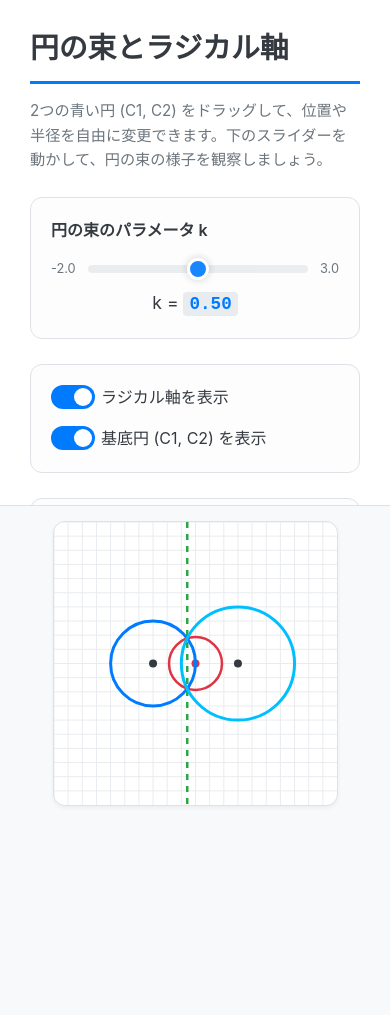
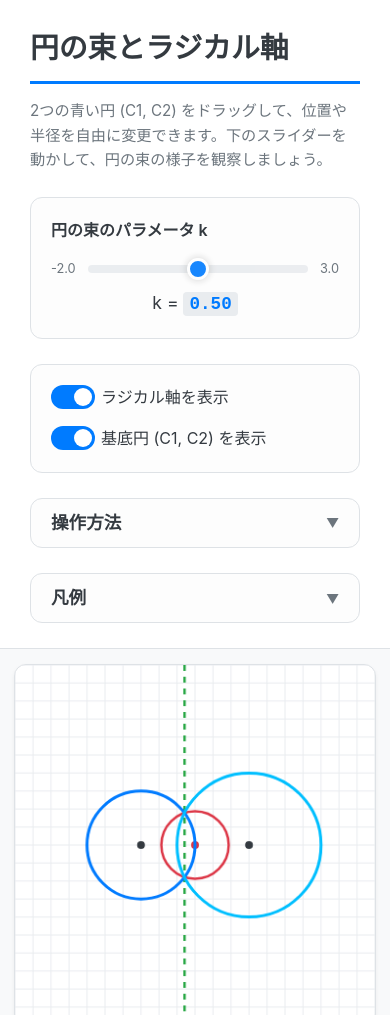
Before and after one commit to hato1198/circlelab, a plain HTML site: page index.html in a window 390 px wide. Shown: the top 1015 px of the page. Before the commit the page ends 844 px from the top, so only its background shows below. Drawn offline with Linux system fonts and the light colour scheme.

Commit message:
update style

```diff
--- a/style.css
+++ b/style.css
@@ -265,11 +265,10 @@ canvas:active { cursor: grabbing; }
         border-bottom: 1px solid var(--border-color);
         box-sizing: border-box;
         flex-shrink: 0;
-        max-height: 60vh; /* コントロール部分が高くなりすぎないように制限 */
     }
     .canvas-container {
         padding: 15px;
         flex-grow: 1;
-        min-height: 30vh; /* Canvas領域の最小高さを確保 */
+        min-height: 40vh; /* Canvas領域の最小高さを確保 */
     }
 }
```
